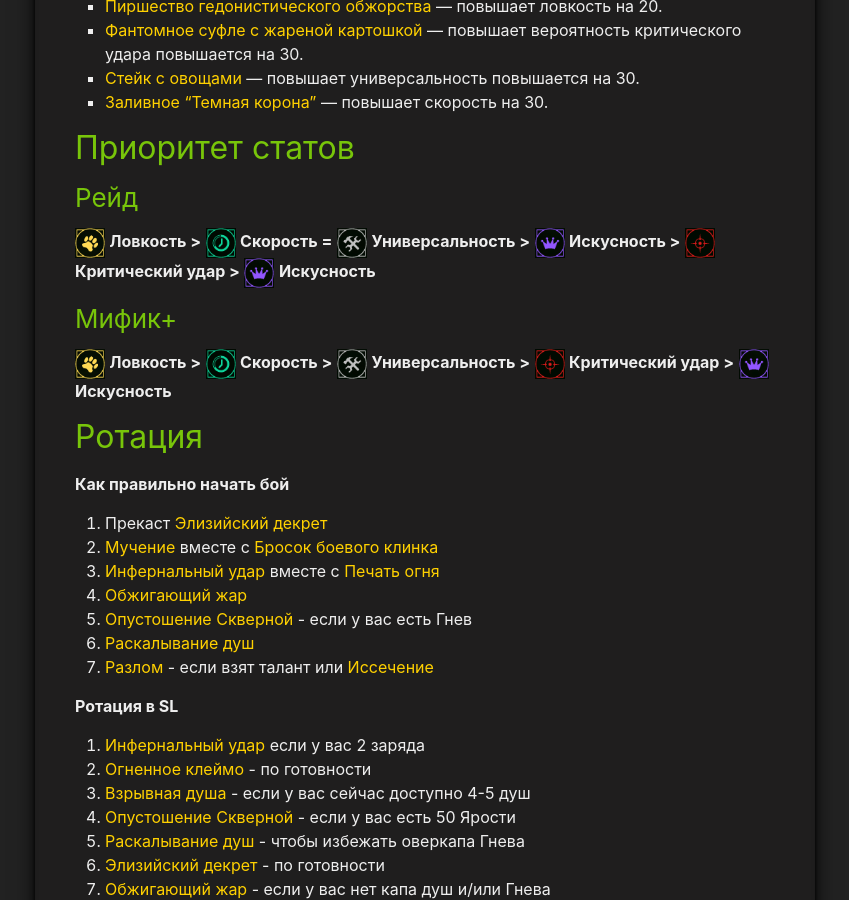
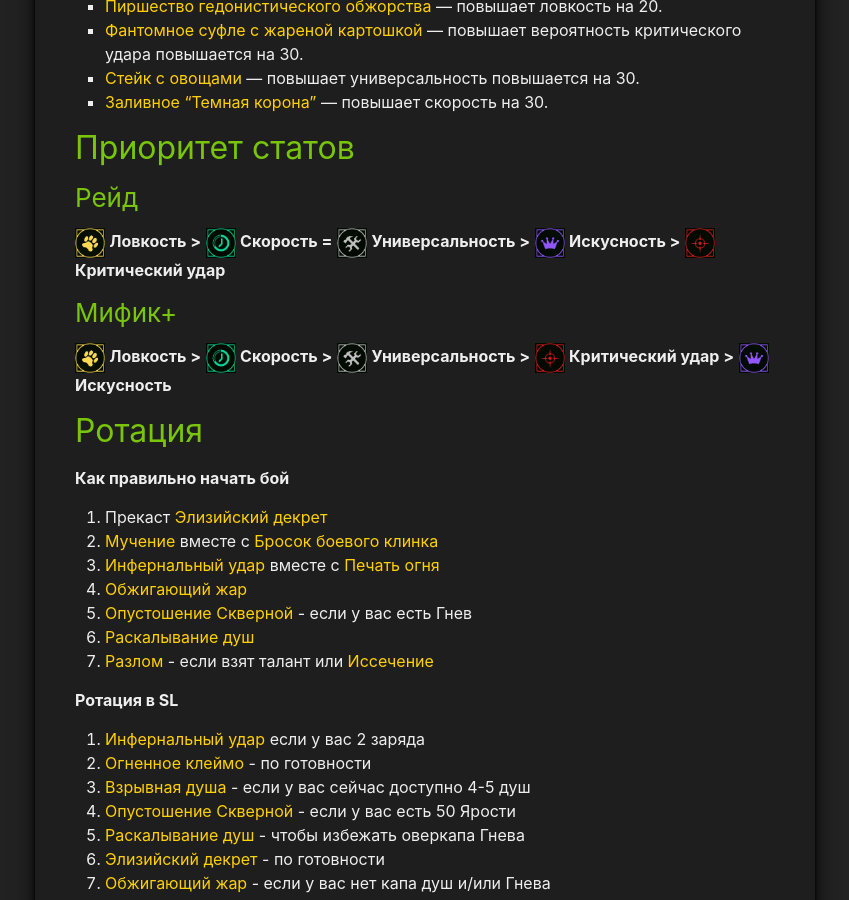
Before and after one commit to blacktempl/blacktempl.github.io, a Jekyll site: the page built from guide/vengeance/quick_faq.md, in a window 1280 px wide and 900 px high, scrolled down 4599 px. Shown: the whole window, without its empty margins (215-1064 px from the left). Built offline with Jekyll 4.4.1, drawn with Linux system fonts in a browser that asks for light colours; a script that is not in the unit is left out; comment, search, counter and statistics services are not loaded.

Commit message:
Update quick_faq.md

```diff
--- a/guide/vengeance/quick_faq.md
+++ b/guide/vengeance/quick_faq.md
@@ -959,7 +959,7 @@ toc: true
 
 ### Рейд
 
-<img src="{{ site.url }}/assets/img/guide/havoc/agil.png" width="30" height="30"> **Ловкость >** <img src="{{ site.url }}/assets/img/guide/havoc/speed.png" width="30" height="30"> **Скорость =** <img src="{{ site.url }}/assets/img/guide/havoc/vers.png" width="30" height="30"> **Универсальность >** <img src="{{ site.url }}/assets/img/guide/havoc/mastry.png" width="30" height="30"> **Искусность >** <img src="{{ site.url }}/assets/img/guide/havoc/crit.png" width="30" height="30">  **Критический удар >** <img src="{{ site.url }}/assets/img/guide/havoc/mastry.png" width="30" height="30"> **Искусность**
+<img src="{{ site.url }}/assets/img/guide/havoc/agil.png" width="30" height="30"> **Ловкость >** <img src="{{ site.url }}/assets/img/guide/havoc/speed.png" width="30" height="30"> **Скорость =** <img src="{{ site.url }}/assets/img/guide/havoc/vers.png" width="30" height="30"> **Универсальность >** <img src="{{ site.url }}/assets/img/guide/havoc/mastry.png" width="30" height="30"> **Искусность >** <img src="{{ site.url }}/assets/img/guide/havoc/crit.png" width="30" height="30">  **Критический удар**
 
 ### Мифик+
 <img src="{{ site.url }}/assets/img/guide/havoc/agil.png" width="30" height="30"> **Ловкость >** <img src="{{ site.url }}/assets/img/guide/havoc/speed.png" width="30" height="30"> **Скорость >** <img src="{{ site.url }}/assets/img/guide/havoc/vers.png" width="30" height="30"> **Универсальность >** <img src="{{ site.url }}/assets/img/guide/havoc/crit.png" width="30" height="30">  **Критический удар >** <img src="{{ site.url }}/assets/img/guide/havoc/mastry.png" width="30" height="30"> **Искусность**
```
